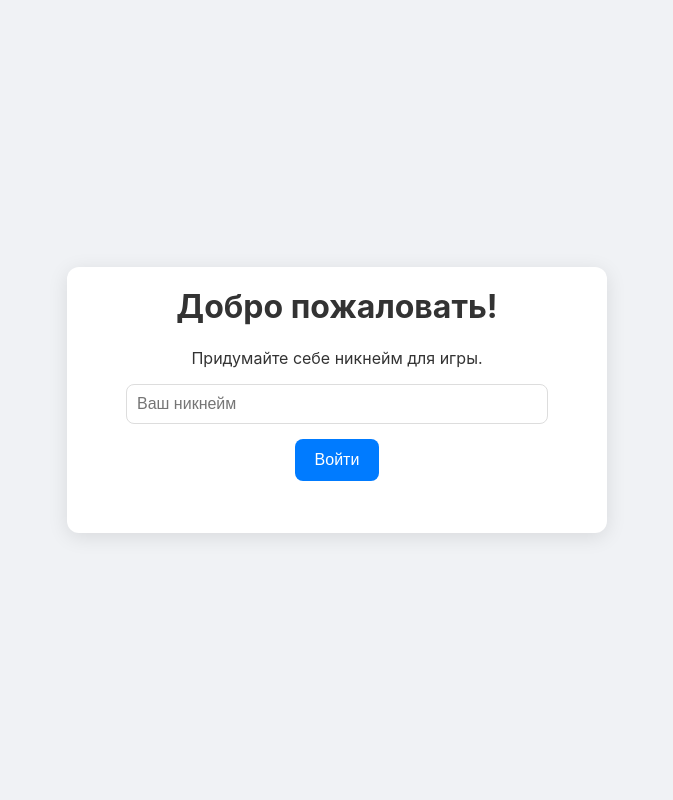
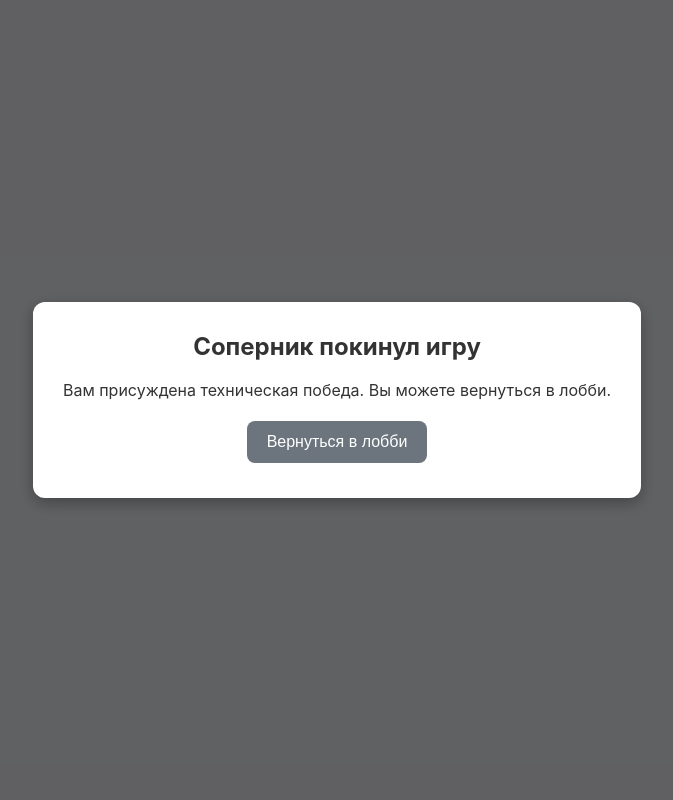
Before and after one commit to egor-belikov/rplquizbot, a Flask app: page / in a window 1280 px wide. Shown: the whole page, without its empty margins (303-976 px from the left). Run offline with Flask 3, Linux system fonts and the light colour scheme; some libraries are stand-ins or nearby versions.

Commit message:
new lobby

```diff
--- a/templates/index.html
+++ b/templates/index.html
@@ -14,10 +14,24 @@
         .btn-secondary:hover:not(:disabled) { background-color: #5a6268; }
         .btn-danger { background-color: #dc3545; }
         .btn-danger:hover:not(:disabled) { background-color: #c82333; }
-        input[type="text"] { width: 80%; padding: 10px; border-radius: 8px; border: 1px solid #ddd; margin-bottom: 10px; font-size: 1em; }
+        input[type="text"], .config-row select { width: 80%; padding: 10px; border-radius: 8px; border: 1px solid #ddd; margin-bottom: 10px; font-size: 1em; }
         h1, h2, h3 { margin-top: 0; }
-        #registration-status, #game-status, #pvp-status { min-height: 1.2em; margin-bottom: 10px; font-size: 0.9em; }
+        #registration-status, #game-status { min-height: 1.2em; margin-bottom: 10px; font-size: 0.9em; }
         .error-message { color: #dc3545; }
+        .config-row { display: flex; justify-content: center; align-items: center; margin-bottom: 15px; }
+        .config-row label { flex: 1; text-align: right; margin-right: 10px; }
+        .config-row .input-group { flex: 2; display: flex; align-items: center; }
+        .config-row .input-group input { text-align: center; width: 50px; margin: 0 5px; font-size: 1em; padding: 8px; border: 1px solid #ddd; border-radius: 8px; }
+        .config-row .input-group button { font-size: 1.2em; padding: 0; width: 30px; height: 30px; line-height: 30px; }
+        #open-games-list { max-height: 200px; overflow-y: auto; }
+        .open-games-container { margin-top: 20px; border-top: 1px solid #eee; padding-top: 15px; }
+        .open-game-item { display: flex; justify-content: space-between; align-items: center; background-color: #f8f9fa; padding: 10px; border-radius: 8px; margin-bottom: 10px; text-align: left; }
+        .open-game-item .info { display: flex; flex-direction: column; gap: 2px; }
+        .open-game-item .creator { font-weight: bold; }
+        .open-game-item .details { font-size: 0.8em; color: #6c757d; }
+        .open-game-item .play-btn { font-size: 0.9em; padding: 8px 16px; }
+        .training-modes { margin-top: 20px; border-top: 1px solid #eee; padding-top: 15px; }
+        .training-modes h3 { font-size: 1em; color: #6c757d; margin-bottom: 10px; }
         #gameHeader, #summaryHeader { font-size: 1.1em; font-weight: bold; margin-bottom: 10px; }
         #score-display, #summary-score-display, #final-score-display { font-size: 1.2em; font-weight: bold; margin-bottom: 10px; }
         .players-list { max-height: 150px; overflow-y: auto; background-color: #f8f9fa; padding: 8px; border-radius: 8px; font-size: 0.9em; margin-top: 15px; }
@@ -33,8 +47,6 @@
         .summary-players-list { max-height: 120px; overflow-y: auto; background-color: #f8f9fa; padding: 8px; border-radius: 8px; font-size: 0.9em; }
         #summary-remaining-container h3 { margin-top: 15px; margin-bottom: 5px; }
         #skip-pause-btn { font-size: 0.9em; padding: 8px 16px; margin-top: 10px; }
-        .searching-status::after { display: inline-block; animation: ellipsis 1.5s infinite; content: "."; width: 1em; text-align: left; }
-        @keyframes ellipsis { 0% { content: "."; } 33% { content: ".."; } 66% { content: "..."; } }
         #early-end-explanation { font-size: 0.9em; color: #6c757d; margin-top: -10px; margin-bottom: 10px; }
         #rating-changes-display { margin-top: 15px; font-size: 0.9em; }
         .rating-change { margin-bottom: 5px; }
@@ -45,101 +57,46 @@
         .timer-box .nickname { font-size: 0.8em; color: #6c757d; }
         .timer-box:not(.active-turn) .timer-value { color: #adb5bd !important; }
         .timer-box.active-turn { border: 2px solid #007bff; }
+        .modal-overlay { position: fixed; top: 0; left: 0; width: 100%; height: 100%; background-color: rgba(0,0,0,0.6); display: flex; justify-content: center; align-items: center; z-index: 1000; }
+        .modal-content { background-color: white; padding: 30px; border-radius: 12px; text-align: center; box-shadow: 0 5px 15px rgba(0,0,0,0.3); }
     </style>
 </head>
 <body>
-    <div id="registration-screen" class="container hidden">
-        <h1>Добро пожаловать!</h1>
-        <p>Придумайте себе никнейм для игры.</p>
-        <form id="registration-form"><input type="text" id="nickname-input" placeholder="Ваш никнейм" autocomplete="off"><button type="submit">Войти</button></form>
-        <div id="registration-status"></div>
+    <div id="registration-screen" class="container hidden">...</div>
+    <div id="lobby-screen" class="container hidden">...</div>
+    <div id="config-screen" class="container hidden">...</div>
+    <div id="leaderboard-screen" class="container hidden">...</div>
+    <div id="game-screen" class="container hidden">...</div>
+    <div id="summary-screen" class="container hidden">...</div>
+    <div id="game-over-screen" class="container hidden">...</div>
+
+    <div id="disconnection-modal" class="modal-overlay hidden">
+        <div class="modal-content">
+            <h2>Соперник покинул игру</h2>
+            <p>Вам присуждена техническая победа. Вы можете вернуться в лобби.</p>
+            <button id="back-to-lobby-from-disconnect" class="btn-secondary">Вернуться в лобби</button>
         </div>
-    <div id="main-menu-screen" class="container hidden">
-        <h1>Футбольная Викторина РПЛ</h1>
-        <p>Привет, <b id="welcome-nickname"></b>!</p>
-        <p id="pvp-status"></p>
-        <button id="solo-btn">Играть одному</button>
-        <button id="vs-bot-btn">Играть с ботом</button>
-        <button id="pvp-btn">Найти соперника</button>
-        <button id="leaderboard-btn">Рейтинг</button>
-        <button id="cancel-pvp-btn" class="btn-secondary hidden">Отменить поиск</button>
-    </div>
-    <div id="leaderboard-screen" class="container hidden">
-        <h1>Таблица лидеров</h1>
-        <div style="max-height: 300px; overflow-y: auto;">
-            <table id="leaderboard-table">
-                <thead><tr><th>#</th><th>Игрок</th><th>Рейтинг</th></tr></thead>
-                <tbody id="leaderboard-body"></tbody>
-            </table>
-        </div>
-        <button id="back-to-menu-btn" class="btn-secondary">Назад</button>
-    </div>
-    <div id="game-screen" class="container hidden">
-        <div id="gameHeader"></div>
-        <div id="score-display"></div>
-        <div class="timers-layout">
-            <div class="timers-columns">
-                <div class="timer-box" id="my-timer-box">
-                    <div class="nickname" id="my-timer-nickname">Вы</div>
-                    <div class="timer-value" id="my-timer-value">01:30.00</div>
-                </div>
-                <div class="timer-box" id="opponent-timer-box">
-                    <div class="nickname" id="opponent-timer-nickname">Соперник</div>
-                    <div class="timer-value" id="opponent-timer-value">01:30.00</div>
-                </div>
-            </div>
-        </div>
-        <div id="game-status"></div>
-        <form id="guess-form">
-            <input type="text" id="guess-input" placeholder="Введите фамилию..." autocomplete="off">
-            <button type="submit" id="submit-guess-btn">Ответить</button>
-        </form>
-        <div class="players-list" id="live-named-list"></div>
-        <button id="surrender-btn" class="btn-secondary">Сдаться</button>
-    </div>
-    <div id="summary-screen" class="container hidden">
-        <h3 id="summaryHeader"></h3>
-        <div id="summary-score-display"></div>
-        <div class="summary-layout">
-            <div class="summary-columns">
-                <div class="summary-column" id="summary-human-column"><h3 id="summary-human-name-header"></h3><div class="summary-players-list" id="summary-human-named-list"></div></div>
-                <div class="summary-column" id="summary-bot-column"><h3 id="summary-bot-name-header"></h3><div class="summary-players-list" id="summary-bot-named-list"></div></div>
-            </div>
-            <div id="summary-remaining-container">
-                <h3>Осталось назвать:</h3>
-                <div class="summary-players-list" id="summary-remaining-list"></div>
-            </div>
-        </div>
-        <p>Следующий раунд через <span id="summary-countdown">10</span>...</p>
-        <button id="skip-pause-btn" class="btn-secondary">Пропустить</button>
-    </div>
-    <div id="game-over-screen" class="container hidden">
-        <h1 id="game-over-title">Игра окончена!</h1>
-        <p id="early-end-explanation" class="hidden"></p>
-        <h2 id="final-score-display"></h2>
-        <div id="rating-changes-display" class="hidden"></div>
-        <h3>История раундов:</h3>
-        <div style="max-height: 300px; overflow-y: auto;">
-            <table id="game-history-table">
-                <thead></thead>
-                <tbody></tbody>
-            </table>
-        </div>
-        <button id="back-to-menu-from-game-over" class="btn-secondary">В главное меню</button>
     </div>
 
     <script src="https://cdn.socket.io/4.7.5/socket.io.min.js"></script>
     <script>
 const socket = io();
-        const screens = { registration: document.getElementById('registration-screen'), mainMenu: document.getElementById('main-menu-screen'), leaderboard: document.getElementById('leaderboard-screen'), game: document.getElementById('game-screen'), summary: document.getElementById('summary-screen'), gameOver: document.getElementById('game-over-screen') };
+const screens = { registration: document.getElementById('registration-screen'), lobby: document.getElementById('lobby-screen'), config: document.getElementById('config-screen'), leaderboard: document.getElementById('leaderboard-screen'), game: document.getElementById('game-screen'), summary: document.getElementById('summary-screen'), gameOver: document.getElementById('game-over-screen') };
 let currentUserNickname = null, clientState = {}, timerInterval;
-        const registrationForm = document.getElementById('registration-form'), nicknameInput = document.getElementById('nickname-input'), registrationStatus = document.getElementById('registration-status'), welcomeNickname = document.getElementById('welcome-nickname');
-        const soloBtn = document.getElementById('solo-btn'), vsBotBtn = document.getElementById('vs-bot-btn'), leaderboardBtn = document.getElementById('leaderboard-btn'), backToMenuBtn = document.getElementById('back-to-menu-btn'), leaderboardBody = document.getElementById('leaderboard-body'), pvpBtn = document.getElementById('pvp-btn'), pvpStatus = document.getElementById('pvp-status'), cancelPvpBtn = document.getElementById('cancel-pvp-btn');
+
+// Элементы
+const registrationForm = document.getElementById('registration-form'), nicknameInput = document.getElementById('nickname-input'), registrationStatus = document.getElementById('registration-status');
+const welcomeNickname = document.getElementById('welcome-nickname'), soloBtn = document.getElementById('solo-btn'), vsBotBtn = document.getElementById('vs-bot-btn'), createGameBtn = document.getElementById('create-game-btn'), openGamesList = document.getElementById('open-games-list');
+const configForm = { min: document.getElementById('config-time-min'), sec: document.getElementById('config-time-sec'), rounds: document.getElementById('config-rounds') };
+const backToLobbyBtn = document.getElementById('back-to-lobby-btn'), submitCreateGameBtn = document.getElementById('submit-create-game-btn');
+const leaderboardBtn = document.getElementById('leaderboard-btn'), backToMenuBtn = document.getElementById('back-to-menu-btn'), leaderboardBody = document.getElementById('leaderboard-body');
 const gameHeader = document.getElementById('gameHeader'), scoreDisplay = document.getElementById('score-display'), gameStatus = document.getElementById('game-status'), guessForm = document.getElementById('guess-form'), guessInput = document.getElementById('guess-input'), liveNamedList = document.getElementById('live-named-list'), surrenderBtn = document.getElementById('surrender-btn'), submitGuessBtn = document.getElementById('submit-guess-btn');
 const myTimerBox = document.getElementById('my-timer-box'), myTimerNickname = document.getElementById('my-timer-nickname'), myTimerValue = document.getElementById('my-timer-value');
 const opponentTimerBox = document.getElementById('opponent-timer-box'), opponentTimerNickname = document.getElementById('opponent-timer-nickname'), opponentTimerValue = document.getElementById('opponent-timer-value');
 const summaryHeader = document.getElementById('summaryHeader'), summaryScoreDisplay = document.getElementById('summary-score-display'), summaryHumanColumn = document.getElementById('summary-human-column'), summaryBotColumn = document.getElementById('summary-bot-column'), summaryHumanNameHeader = document.getElementById('summary-human-name-header'), summaryBotNameHeader = document.getElementById('summary-bot-name-header'), summaryHumanNamedList = document.getElementById('summary-human-named-list'), summaryBotNamedList = document.getElementById('summary-bot-named-list'), summaryRemainingList = document.getElementById('summary-remaining-list'), summaryCountdown = document.getElementById('summary-countdown'), skipPauseBtn = document.getElementById('skip-pause-btn');
 const gameOverTitle = document.getElementById('game-over-title'), earlyEndExplanation = document.getElementById('early-end-explanation'), finalScoreDisplay = document.getElementById('final-score-display'), ratingChangesDisplay = document.getElementById('rating-changes-display'), gameHistoryTable = document.getElementById('game-history-table'), backToMenuFromGameOverBtn = document.getElementById('back-to-menu-from-game-over');
+const disconnectionModal = document.getElementById('disconnection-modal');
+const backToLobbyFromDisconnectBtn = document.getElementById('back-to-lobby-from-disconnect');
 
 let isMyTurn = false;
 
@@ -149,8 +106,7 @@
     if (seconds < 0) seconds = 0;
     const mins = Math.floor(seconds / 60);
     const secs = Math.floor(seconds % 60);
-            const ms = Math.floor((seconds - Math.floor(seconds)) * 100);
-            return `${String(mins).padStart(2, '0')}:${String(secs).padStart(2, '0')}.${String(ms).padStart(2, '0')}`;
+    return `${String(mins).padStart(2, '0')}:${String(secs).padStart(2, '0')}`;
 }
 
 function updateGameUI(state) {
@@ -178,7 +134,7 @@
     surrenderBtn.disabled = !isMyTurn;
     guessInput.placeholder = isMyTurn ? 'Введите фамилию...' : 'Ход соперника...';
     gameStatus.textContent = isMyTurn ? 'Ваш ход...' : `Ожидаем ход игрока ${state.players[activePlayerIndex].nickname}...`;
-            if(isMyTurn) {
+    if (isMyTurn) {
         surrenderBtn.classList.remove('btn-secondary');
         surrenderBtn.classList.add('btn-danger');
         guessInput.focus();
@@ -191,14 +147,13 @@
         const pDiv = document.createElement('div'); pDiv.className = 'player-name';
         const author = (state.mode !== 'solo' && state.players[1]) ? (player.by === 0 ? state.players[0].nickname : state.players[1].nickname) : '';
         pDiv.textContent = author ? `${player.name} (${author})` : player.name;
-                // --- ИЗМЕНЕНИЕ: Добавляем в начало, а не в конец ---
         liveNamedList.prepend(pDiv);
     });
     clearInterval(timerInterval);
-            let timeBanks = {...state.timeBanks};
-            timerValues[myPlayerIndex].textContent = formatTime(timeBanks[myPlayerIndex]);
+    let timeBanks = { ...state.timeBanks };
+    myTimerValue.textContent = formatTime(timeBanks[myPlayerIndex]);
     if (opponentPlayerIndex in timeBanks && timeBanks[opponentPlayerIndex] !== undefined) {
-                timerValues[opponentPlayerIndex].textContent = formatTime(timeBanks[opponentPlayerIndex]);
+        opponentTimerValue.textContent = formatTime(timeBanks[opponentPlayerIndex]);
     }
     myTimerBox.classList.remove('active-turn');
     opponentTimerBox.classList.remove('active-turn');
@@ -216,46 +171,73 @@
 
 function startGame(mode) {
     if (!currentUserNickname) return;
-            soloBtn.disabled = true; vsBotBtn.disabled = true; pvpBtn.disabled = true; leaderboardBtn.disabled = true;
-            if (mode === 'pvp') {
-                pvpStatus.textContent = 'Поиск соперника';
-                pvpStatus.classList.add('searching-status');
-                cancelPvpBtn.classList.remove('hidden');
-            }
     socket.emit('start_game', { mode: mode, nickname: currentUserNickname });
 }
-        function resetMenu() {
-            pvpStatus.textContent = '';
-            pvpStatus.classList.remove('searching-status');
-            cancelPvpBtn.classList.add('hidden');
-            soloBtn.disabled = false; vsBotBtn.disabled = false; pvpBtn.disabled = false; leaderboardBtn.disabled = false;
+
+function resetMenu() { showScreen('lobby'); }
+
+window.addEventListener('load', () => {
+    const savedNickname = localStorage.getItem('rpl_quiz_nickname');
+    if (savedNickname) {
+        currentUserNickname = savedNickname;
+        welcomeNickname.textContent = currentUserNickname;
+        showScreen('lobby');
+    } else {
+        showScreen('registration');
     }
+});
 
-        window.addEventListener('load', () => { const savedNickname = localStorage.getItem('rpl_quiz_nickname'); if (savedNickname) { currentUserNickname = savedNickname; welcomeNickname.textContent = currentUserNickname; showScreen('mainMenu'); } else { showScreen('registration'); } });
-        registrationForm.addEventListener('submit', (e) => { e.preventDefault(); const nickname = nicknameInput.value.trim(); registrationStatus.textContent = "Проверяем..."; registrationStatus.className = ''; socket.emit('register_user', { nickname: nickname }); });
+registrationForm.addEventListener('submit', (e) => {
+    e.preventDefault();
+    const nickname = nicknameInput.value.trim();
+    registrationStatus.textContent = "Проверяем...";
+    registrationStatus.className = '';
+    socket.emit('register_user', { nickname: nickname });
+});
+
 soloBtn.addEventListener('click', () => startGame('solo'));
 vsBotBtn.addEventListener('click', () => startGame('vs_bot'));
-        pvpBtn.addEventListener('click', () => startGame('pvp'));
+createGameBtn.addEventListener('click', () => showScreen('config'));
 leaderboardBtn.addEventListener('click', () => socket.emit('get_leaderboard'));
-        backToMenuBtn.addEventListener('click', () => resetMenu() & showScreen('mainMenu'));
-        cancelPvpBtn.addEventListener('click', () => { socket.emit('cancel_pvp_search'); resetMenu(); });
-        guessForm.addEventListener('submit', (e) => { e.preventDefault(); if(isMyTurn) { const guess = guessInput.value; if (guess) { socket.emit('submit_guess', { roomId: clientState.roomId, guess: guess }); guessInput.value = ''; }} });
-        surrenderBtn.addEventListener('click', () => { if(surrenderBtn.disabled) return; gameStatus.textContent = "Вы сдались..."; guessInput.disabled = true; surrenderBtn.disabled = true; socket.emit('surrender_round', { roomId: clientState.roomId }); });
-        backToMenuFromGameOverBtn.addEventListener('click', () => resetMenu() & showScreen('mainMenu'));
+backToMenuBtn.addEventListener('click', () => showScreen('lobby'));
+backToLobbyBtn.addEventListener('click', () => showScreen('lobby'));
+
+submitCreateGameBtn.addEventListener('click', () => {
+    const settings = {
+        time_bank: parseInt(configForm.min.value) * 60 + parseInt(configForm.sec.value),
+        num_rounds: parseInt(configForm.rounds.value)
+    };
+    socket.emit('create_game', { nickname: currentUserNickname, settings: settings });
+    showScreen('lobby');
+});
+
+openGamesList.addEventListener('click', (e) => {
+    if (e.target.classList.contains('play-btn')) {
+        const roomId = e.target.dataset.roomId;
+        socket.emit('join_game', { room_id: roomId, nickname: currentUserNickname });
+    }
+});
+
+guessForm.addEventListener('submit', (e) => { e.preventDefault(); if (isMyTurn) { const guess = guessInput.value; if (guess) { socket.emit('submit_guess', { roomId: clientState.roomId, guess: guess }); guessInput.value = ''; } } });
+surrenderBtn.addEventListener('click', () => { if (surrenderBtn.disabled) return; gameStatus.textContent = "Вы сдались..."; guessInput.disabled = true; surrenderBtn.disabled = true; socket.emit('surrender_round', { roomId: clientState.roomId }); });
+backToMenuFromGameOverBtn.addEventListener('click', () => showScreen('lobby'));
 skipPauseBtn.addEventListener('click', () => {
     skipPauseBtn.disabled = true;
-            if(clientState.mode === 'pvp') { skipPauseBtn.textContent = 'Ожидаем второго...'; }
+    if (clientState.mode === 'pvp') { skipPauseBtn.textContent = 'Ожидаем второго...'; }
     socket.emit('request_skip_pause', { roomId: clientState.roomId });
 });
+backToLobbyFromDisconnectBtn.addEventListener('click', () => {
+    disconnectionModal.classList.add('hidden');
+    showScreen('lobby');
+});
 
-        socket.on('registration_status', (data) => { if (data.success) { currentUserNickname = data.nickname; localStorage.setItem('rpl_quiz_nickname', currentUserNickname); welcomeNickname.textContent = currentUserNickname; showScreen('mainMenu'); } else { registrationStatus.textContent = data.message; registrationStatus.className = 'error-message'; } });
+socket.on('registration_status', (data) => { if (data.success) { currentUserNickname = data.nickname; localStorage.setItem('rpl_quiz_nickname', currentUserNickname); welcomeNickname.textContent = currentUserNickname; showScreen('lobby'); } else { registrationStatus.textContent = data.message; registrationStatus.className = 'error-message'; } });
 socket.on('leaderboard_data', (data) => {
     leaderboardBody.innerHTML = '';
     data.forEach((user, index) => { const row = document.createElement('tr'); row.innerHTML = `<td>${index + 1}</td><td>${user.nickname}</td><td>${user.rating}</td>`; leaderboardBody.appendChild(row); });
     showScreen('leaderboard');
 });
-        socket.on('waiting_for_opponent', () => { console.log("Ждем второго игрока."); });
-        socket.on('round_started', (state) => { resetMenu(); showScreen('game'); updateGameUI(state); });
+socket.on('round_started', (state) => { showScreen('game'); updateGameUI(state); });
 socket.on('turn_updated', (state) => { updateGameUI(state); });
 socket.on('guess_result', (data) => {
     if (data.result === 'correct') gameStatus.textContent = '✅ Верно!';
@@ -266,7 +248,7 @@
 socket.on('bot_guessed', (data) => { gameStatus.textContent = `Бот назвал: ${data.guess}`; });
 socket.on('timer_expired', (data) => {
     clearInterval(timerInterval);
-            if(timerValues[data.playerIndex]) {
+    if (timerValues[data.playerIndex]) {
         timerValues[data.playerIndex].textContent = formatTime(0);
         timerValues[data.playerIndex].style.color = '#dc3545';
     }
@@ -327,9 +309,11 @@
         const p1_change = data.rating_changes.p1.new - data.rating_changes.p1.old;
         const p2_change = data.rating_changes.p2.new - data.rating_changes.p2.old;
         const p1_sign = p1_change >= 0 ? '+' : ''; const p2_sign = p2_change >= 0 ? '+' : '';
-                ratingChangesDisplay.innerHTML = `<div class="rating-change">${player1Name}: ${data.rating_changes.p1.old} → ${data.rating_changes.p1.new} (<span class="${p1_change >= 0 ? 'rating-positive':'rating-negative'}">${p1_sign}${p1_change}</span>)</div><div class="rating-change">${player2Name}: ${data.rating_changes.p2.old} → ${data.rating_changes.p2.new} (<span class="${p2_change >= 0 ? 'rating-positive':'rating-negative'}">${p2_sign}${p2_change}</span>)</div>`;
+        ratingChangesDisplay.innerHTML = `<div class="rating-change">${player1Name}: ${data.rating_changes.p1.old} → ${data.rating_changes.p1.new} (<span class="${p1_change >= 0 ? 'rating-positive' : 'rating-negative'}">${p1_sign}${p1_change}</span>)</div><div class="rating-change">${player2Name}: ${data.rating_changes.p2.old} → ${data.rating_changes.p2.new} (<span class="${p2_change >= 0 ? 'rating-positive' : 'rating-negative'}">${p2_sign}${p2_change}</span>)</div>`;
         ratingChangesDisplay.classList.remove('hidden');
-            } else { ratingChangesDisplay.classList.add('hidden'); }
+    } else {
+        ratingChangesDisplay.classList.add('hidden');
+    }
     const tableHead = gameHistoryTable.querySelector('thead');
     const tableBody = gameHistoryTable.querySelector('tbody');
     tableBody.innerHTML = '';
@@ -354,6 +338,30 @@
         });
     }
 });
-    </script>
+socket.on('update_lobby', (data) => {
+    openGamesList.innerHTML = '';
+    if (data.length === 0) {
+        openGamesList.innerHTML = '<p>Нет открытых игр. Создайте свою!</p>';
+        return;
+    }
+    data.forEach(game => {
+        const gameItem = document.createElement('div');
+        gameItem.className = 'open-game-item';
+        const time_bank = game.settings.time_bank;
+        const time_str = `${Math.floor(time_bank / 60)}:${String(time_bank % 60).padStart(2, '0')}`;
+        gameItem.innerHTML = `
+            <div class="info">
+                <span class="creator">${game.creator_nickname} (${game.creator_rating})</span>
+                <span class="details">РПЛ, ${game.settings.num_rounds} раундов, ${time_str}</span>
+            </div>
+            <button class="play-btn" data-room-id="${game.room_id}">Играть</button>
+        `;
+        openGamesList.appendChild(gameItem);
+    });
+});
+socket.on('opponent_disconnected', (data) => {
+    clearInterval(timerInterval);
+    disconnectionModal.classList.remove('hidden');
+});    </script>
 </body>
 </html>
```
Lines whose indentation alone changed are shown as unchanged.
